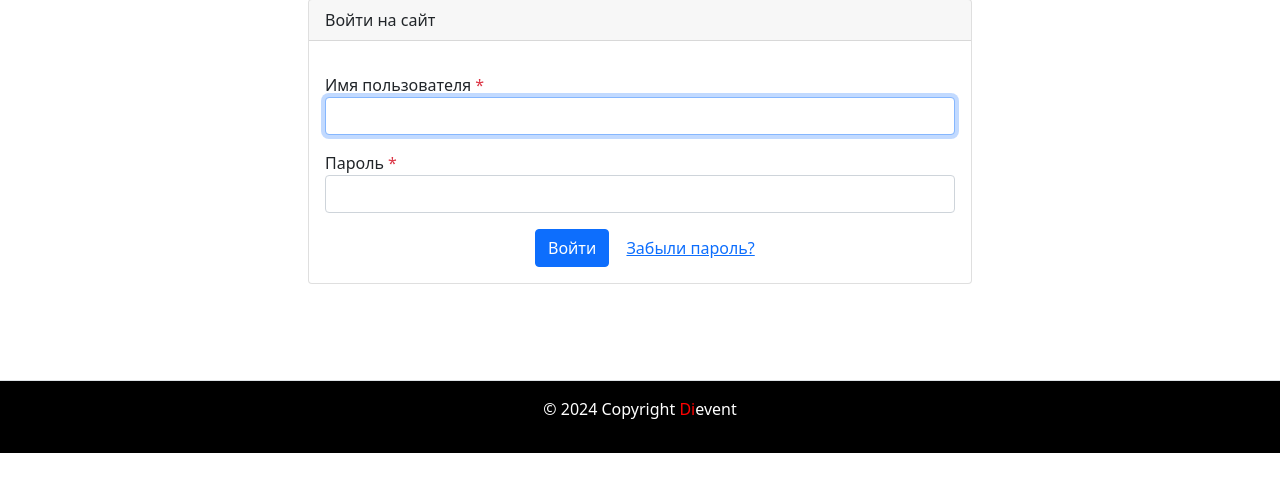
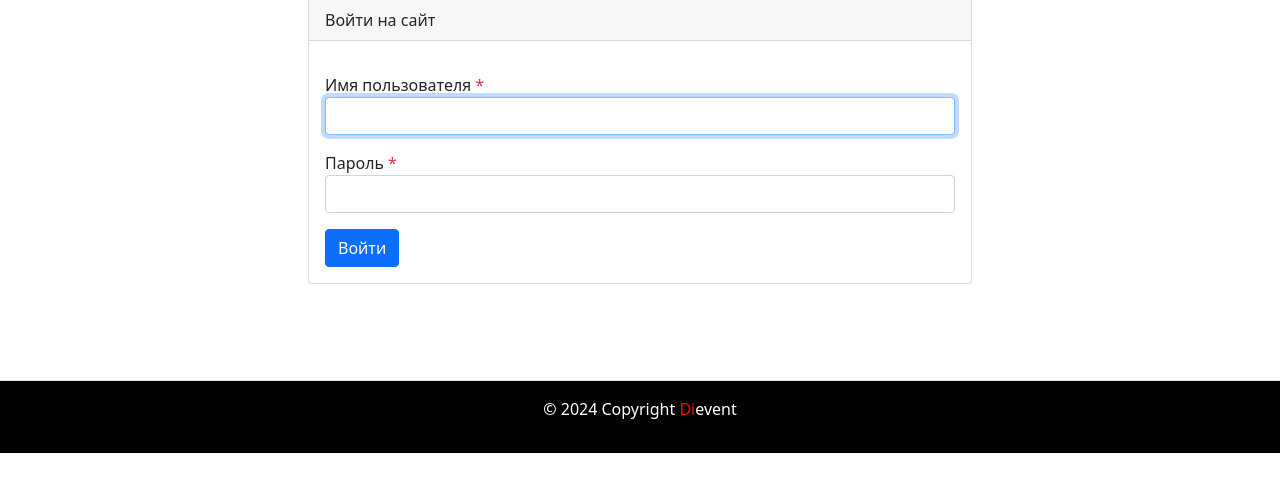
Before and after one commit to Vladas-K/Mindsphere, a Django app: page /auth/login/ in a window 1280 px wide. Shown: the part 163-655 px from the top of the page. Run offline with Django 3.2, Linux system fonts and the light colour scheme; some libraries are stand-ins or nearby versions.

Commit message:
Comment 'Забыли пароль?'

```diff
--- a/sphere/templates/users/login.html
+++ b/sphere/templates/users/login.html
@@ -55,15 +55,13 @@
               </div>
             </div>
           {% endfor %}
-          <div class="col-md-6 offset-md-4">
+          <div class="col-md-6">
             <button type="submit" class="btn btn-primary">
               Войти
             </button>
-            <!-- Тест на внимательность. Без переопределения шаблона этого адреса
-            не существует. Нужно что-то делать, иначе все упадет -->
-            <a href="{% url 'password_reset' %}" class="btn btn-link">
+            {% comment %} <a href="{% url 'password_reset' %}" class="btn btn-link">
               Забыли пароль?
-            </a>
+            </a> {% endcomment %}
           </div>
           </form>
         </div> <!-- card body -->
```
